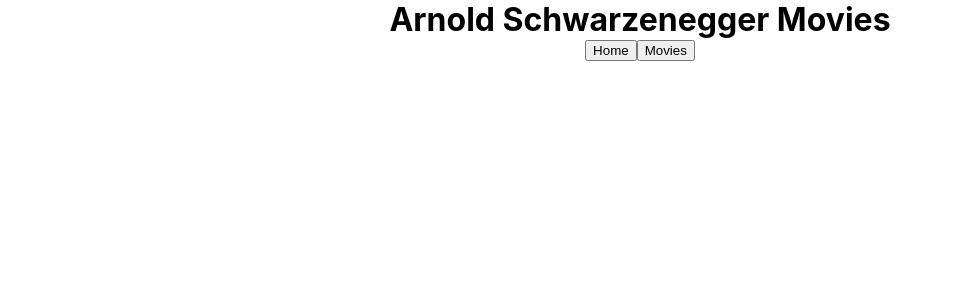
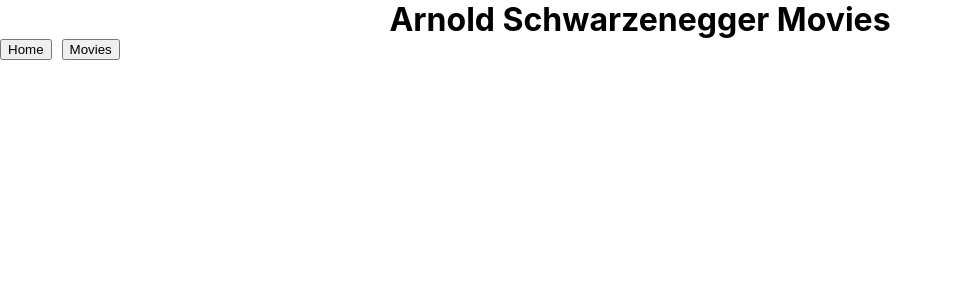
Before and after one commit to Kimichka/phase-2-react-project-frontend-github, a React (Create React App) app: page / in a window 1280 px wide. Shown: the top 300 px of the page, without its empty margins (0-953 px from the left). Built offline with nearby package versions, Linux system fonts and the light colour scheme.

Commit message:
Updates CSS

```diff
--- a/src/index.css
+++ b/src/index.css
@@ -16,3 +16,8 @@
   font-size: 32px;
   font-weight: bold;
 }
+
+.navbar-buttons {
+  display: flex;
+  gap: 10px;
+}
```
